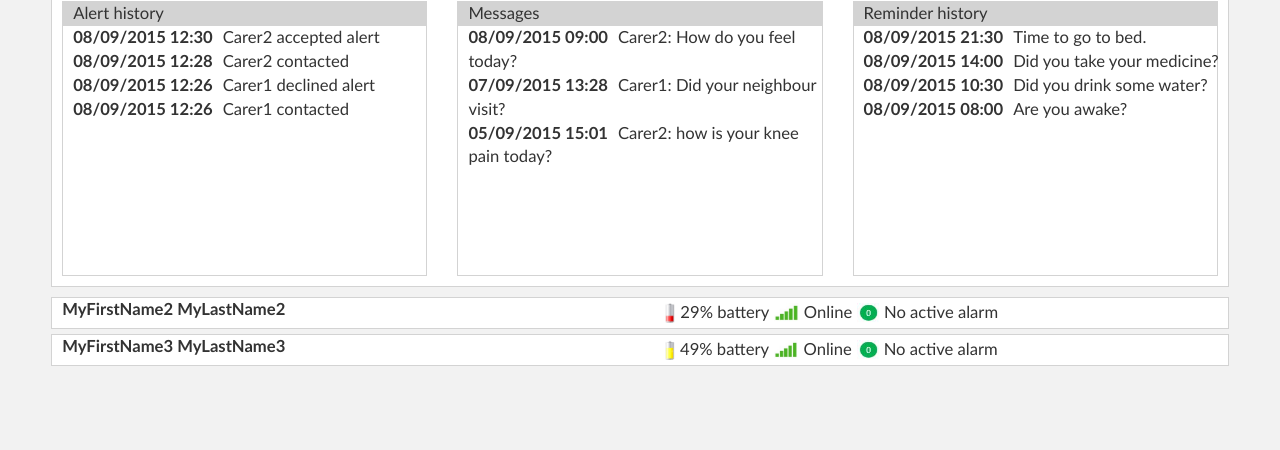
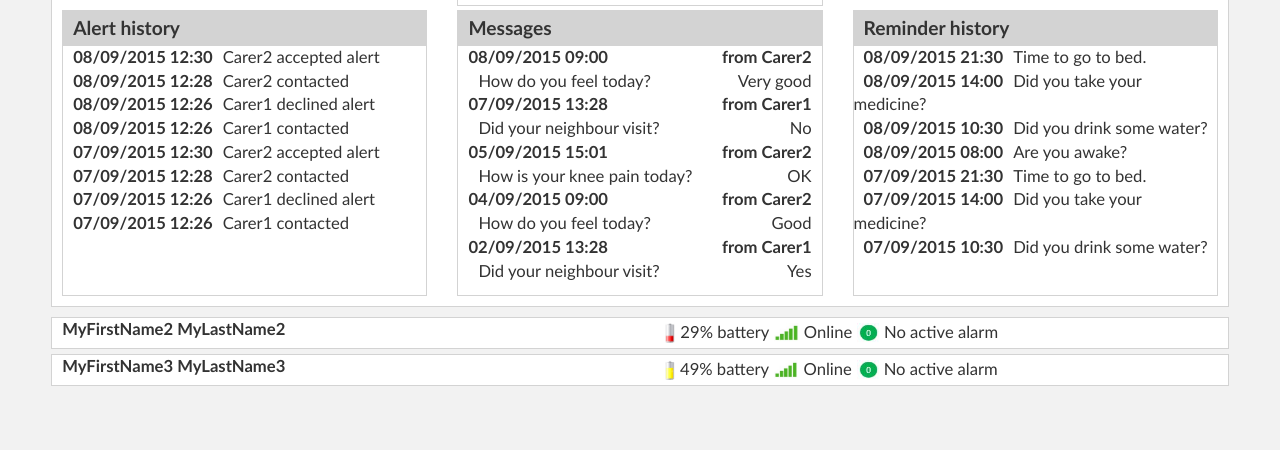
Before and after one commit to ajansa/SafeMotionPrototype, a web app: page /SafeMotionWeb/index.html in a window 1280 px wide. Shown: the part 350-800 px from the top of the page. Run offline with its HTML, style and script files only (its server is not run), Linux system fonts and the light colour scheme; data that the repository does not hold is empty; some libraries are stand-ins or nearby versions.

Commit message:
font sizes and status icon sizes

```diff
--- a/SafeMotionWeb/app/app.css
+++ b/SafeMotionWeb/app/app.css
@@ -1,54 +1,68 @@
 body { font-size: 1.3vw; font-family: Raleway, Calibri, Verdana; background-color: #f2f2f2;}
 
-.navbar { width: 100%; height: 55px; font-size: 20px; background-color: white !important; border-bottom: 1px solid lightgrey;  padding-top: 10px; padding-left: 5%; padding-right: 6%; margin-bottom: 0.1%; }
+/* Navigation Bar */
+.navbar { width: 100%; height: 55px; font-size: 20px; padding-top: 10px; background-color: white !important; border-bottom: 1px solid lightgrey;   }
 
 #divNavbarLeft { float: left; width: 70%}
-#divNavbarHamburger {float: left; margin-right: 10px; cursor: pointer; }
-#imgNavbarLogo { height: 30px; }
+#divNavbarHamburger {float: left; margin-top: 4px; margin-left: 10px;  margin-right: 10px; cursor: pointer; }
+#imgNavbarLogo { height: 20px; }
 #divNavbar { background-color: white; }
 #spanUserNameText { margin-right: 10px; cursor: pointer; }
-#spanUserNameIcon { cursor: pointer; }
+#spanUserNameIcon { cursor: pointer; margin-right: 10px;  }
 
-#divUserMenu { font-size: 20px; position: absolute; right: 0; top: 0; padding-top: 50px; padding-right: 4%; background-color: white; border: 1px solid lightgrey; z-index: 999; }
+/* User Menu */
+#divUserMenu { font-size: 20px; position: absolute; right: 0; top: 0; padding-top: 50px; background-color: white; border: 1px solid lightgrey; z-index: 999; }
 #divUserMenu a { color : black; text-decoration: none; cursor: pointer; }
 .userMenuText { margin-left: 10px;}
 
-#sidebar { height: 100%; width: 25%; font-size: 20px; padding-top: 10px; padding-left: 5%;  background-color: white; border-right: 1px solid lightgrey; }
+/* Side Bar */
+#sidebar { height: 100%; width: 250px; font-size: 20px; padding-top: 10px; background-color: white; border-right: 1px solid lightgrey; }
 #sidebar a { color : black; text-decoration: none; cursor: pointer; }
-#divSidebarHamburger {float: left; margin-right: 10px; cursor: pointer; font-size: 20px;  }
-#imgSidebarLogo { height: 30px; }
+#divSidebarHamburger {float: left; margin-top: 4px; margin-left: 10px;  margin-right: 10px; cursor: pointer; }
+#imgSidebarLogo { height: 20px; }
 .sidebarText { margin-left: 10px;}
 #ulSidebarContent {margin-top: 10px;}
 #divContent { margin-top: 60px; margin-bottom: 50px; margin-right: 4%; margin-left: 4%; }
 
+/* Content */
 .contentContainer { background-color: white; border: 1px solid lightgrey; padding: 10px; margin-bottom: 10px; }
 
+
+/* List View */
 .listItem { background-color: white; border: 1px solid lightgrey; padding-left: 10px; margin-bottom: 5px;  }
 .listItemName { font-weight: bold; }
 .listItemIcon { float: left; height: 20px; margin: 5px;}
 .listItemText { float: left; padding-top: 3px}
 
-.detailItemHeader { background-color: lightgrey; border: 1px solid lightgrey;  width: 100%; padding-left: 10px;  }
+
+/* Detail View */
+.detailItemHeader { background-color: lightgrey; border: 1px solid lightgrey;  width: 100%; font-size: 1.5vw; padding: 3px; padding-left: 10px; font-weight: bold; }
 .imgDetailItem {width: 100%}
+.imgStatusItem {width: 100%}
 .detailItemBorder { position: relative; border: 1px solid lightgrey; border-top: 0px; padding: 10px; }
-.divDetailItemText { position: absolute; top: 0; left: 0; margin-left: 10px; width: 100%}
-.detailStatusIcon { clear: left; float: left; height: 20px; margin: 5px;}
-.detailItemDate { font-weight: bold; margin-right: 10px; float: left;}
+.divDetailItemText { position: absolute; top: 0; left: 0; width: 100%}
+.divSatusItemText { position: absolute; top: 0; left: 0; width: 100%}
+.detailItemDate { float: left; font-weight: bold; padding-left: 10px; margin-right: 10px; }
+.detailStatusIcon { font-size: 4vw; margin: 10%;}
+.messageText { float: left; padding-left: 20px; }
+.messageSender { font-weight: bold; padding-right: 10px; }
+.messageAnswer { padding-right: 10px; }
+
 
 #imgProfilePicture { width: 100%; }
 #divMap { background-color: #CCC; margin-bottom: 3%; width: 200px; height: 200px;}
 
 
-@media (max-width: 1000px) {
-    #sidebar { width: 40%; }
-}
-
+/* Mobile Devices */
 
 @media (max-width: 768px) {
-    body { font-size: 3vw; }
+    body { font-size: 20px; }
+    .detailItemHeader { font-size: 20px; }
     .contentContainer { border: 0px; padding: 0px; }
-    #sidebar { width: 75%; }
-    #divContent { margin-right: 0px; margin-left: 0px; }
+    #divContent { margin-top: 55px; margin-right: 0px; margin-left: 0px; }
+    .detailStatusIcon { font-size: 13vw; }
+    .imgDetailItem { display: none; }
+    .divDetailItemText { position:  inherit; width: 100%}
 }
 
 
--- a/SafeMotionWeb/app/serviceuser.controller.js
+++ b/SafeMotionWeb/app/serviceuser.controller.js
@@ -10,13 +10,13 @@
         var vm = this;
         vm.firstName = "MyFirstName";
         vm.lastName = "MyLastName";
-        vm.profilePicture = "/images/serviceuser.png";
+        vm.profilePicture = "images/serviceuser.png";
         vm.batteryLevel = 50;
         vm.lastSignalMin = 1;
         vm.activeAlarms = 1;
         vm.latitude = 51.480401;
         vm.longitude = -0.110252;
-        vm.watchPicture = "/images/watchmodel.jpg";
+        vm.watchPicture = "images/watchmodel.jpg";
 
         // initialise map after profile picture is loaded
         $('#imgProfilePicture').load(function () {
--- a/SafeMotionWeb/index.html
+++ b/SafeMotionWeb/index.html
@@ -45,7 +45,7 @@
     </div>
 
 
-    <!-- User Settings -->
+    <!-- User Menu -->
     <div id="divUserMenu" class="collapse">
         <ul id="ulUserMenu" class="nav">
             <li><a href="#"><span class="glyphicon glyphicon-user"></span><span class="userMenuText">Profile</span></a></li>
@@ -55,7 +55,7 @@
     </div>
 
 
-    <!-- Modal sidebar -->
+    <!-- Side Bar -->
     <div id="sidebarModal" class="modal">
 
         <div id="sidebar" role="navigation">
@@ -74,9 +74,10 @@
         </div>
     </div>
 
-    <!-- main area -->
+    <!-- Content -->
     <div id="divContent">
-        <!-- Service User Details -->
+
+        <!-- Detail View -->
         <div id="divServiceUser1" class="contentContainer" ng-controller="ServiceUser as vm">
             <div id="serviceUser1Anchor" class="anchor"></div>
 
@@ -96,21 +97,36 @@
                     <div id="divStatusHeader" class="detailItemHeader">Status</div>
 
                     <div class="detailItemBorder">
-                        <img class="imgDetailItem" src="images/whitebackground.png" />
-                        <div class="divDetailItemText">
+                        <img class="imgStatusItem" src="images/whitebackground.png" />
+                        <div class="divSatusItemText">
 
                             <!-- battery level -->
-                            <span class="glyphicon glyphicon-flash" style="color: yellow"></span>
-                            <span class="">{{vm.batteryLevel}}% battery </span>
-                            <br />
+                            <div class="col-xs-6 text-center">
+                                <span class="detailStatusIcon glyphicon glyphicon-flash" style="color: yellow"></span>
+                                <br/>
+                                <span class="">{{vm.batteryLevel}}% battery </span>
+                            </div>
 
                             <!-- signal -->
-                            <span class="glyphicon glyphicon-signal" style="color: yellow"></span>
-                            <span class="">Last signal {{vm.lastSignalMin}} min ago </span>
-                            <br />
+                            <div class="col-xs-6 text-center">
+                                <span class="detailStatusIcon glyphicon glyphicon-signal" style="color: yellow"></span>
+                                <br />
+                                <span class="">Signal {{vm.lastSignalMin}} min ago </span>
+                            </div>
+
                             <!-- alarm -->
-                            <span class="glyphicon glyphicon-exclamation-sign" style="color: red"></span>
-                            <span class="">{{vm.activeAlarms}} active alarm </span>
+                            <div class="col-xs-6 text-center">
+                                <span class="detailStatusIcon glyphicon glyphicon-exclamation-sign" style="color: red"></span>
+                                <br />
+                                <span class="">{{vm.activeAlarms}} active alarm </span>
+                            </div>
+
+                            <!-- last movement -->
+                            <div class="col-xs-6 text-center">
+                                <span class="detailStatusIcon glyphicon glyphicon-time" style="color: green"></span>
+                                <br />
+                                <span class="">Movement 15 min ago </span>
+                            </div>
 
                         </div>
                     </div>
@@ -143,6 +159,10 @@
                             <div class="detailItemDate">08/09/2015 12:28</div><div class="detailText">Carer2 contacted</div>
                             <div class="detailItemDate">08/09/2015 12:26</div><div class="detailText">Carer1 declined alert</div>
                             <div class="detailItemDate">08/09/2015 12:26</div><div class="detailText">Carer1 contacted</div>
+                            <div class="detailItemDate">07/09/2015 12:30</div><div class="detailText">Carer2 accepted alert</div>
+                            <div class="detailItemDate">07/09/2015 12:28</div><div class="detailText">Carer2 contacted</div>
+                            <div class="detailItemDate">07/09/2015 12:26</div><div class="detailText">Carer1 declined alert</div>
+                            <div class="detailItemDate">07/09/2015 12:26</div><div class="detailText">Carer1 contacted</div>
                         </div>
                     </div>
                 </div>
@@ -156,9 +176,16 @@
                         <img class="imgDetailItem" src="images/whitebackground.png" />
                         <div class="divDetailItemText">
                             <!-- TODO: data from View Model -->
-                            <div class="detailItemDate">08/09/2015 09:00</div><div class="detailText">Carer2: How do you feel today?</div>
-                            <div class="detailItemDate">07/09/2015 13:28</div><div class="detailText">Carer1: Did your neighbour visit?</div>
-                            <div class="detailItemDate">05/09/2015 15:01</div><div class="detailText">Carer2: how is your knee pain today?</div>
+                            <div class="detailItemDate">08/09/2015 09:00</div><div class="messageSender text-right">from Carer2</div>
+                            <div class="messageText">How do you feel today?</div><div class="messageAnswer text-right">Very good</div>
+                            <div class="detailItemDate">07/09/2015 13:28</div><div class="messageSender text-right">from Carer1</div>
+                            <div class="messageText">Did your neighbour visit?</div><div class="messageAnswer text-right">No</div>
+                            <div class="detailItemDate">05/09/2015 15:01</div><div class="messageSender text-right">from Carer2</div>
+                            <div class="messageText">How is your knee pain today?</div><div class="messageAnswer text-right">OK</div>
+                            <div class="detailItemDate">04/09/2015 09:00</div><div class="messageSender text-right">from Carer2</div>
+                            <div class="messageText">How do you feel today?</div><div class="messageAnswer text-right">Good</div>
+                            <div class="detailItemDate">02/09/2015 13:28</div><div class="messageSender text-right">from Carer1</div>
+                            <div class="messageText">Did your neighbour visit?</div><div class="messageAnswer text-right">Yes</div>
                         </div>
                     </div>
                 </div>
@@ -175,6 +202,9 @@
                             <div class="detailItemDate">08/09/2015 14:00</div><div class="detailText">Did you take your medicine?</div>
                             <div class="detailItemDate">08/09/2015 10:30</div><div class="detailText">Did you drink some water?</div>
                             <div class="detailItemDate">08/09/2015 08:00</div><div class="detailText">Are you awake?</div>
+                            <div class="detailItemDate">07/09/2015 21:30</div><div class="detailText">Time to go to bed.</div>
+                            <div class="detailItemDate">07/09/2015 14:00</div><div class="detailText">Did you take your medicine?</div>
+                            <div class="detailItemDate">07/09/2015 10:30</div><div class="detailText">Did you drink some water?</div>
                         </div>
                     </div>
                 </div>
```
Also changed, not shown: SafeMotionWeb/images/SafeMotion_Logo.png.
